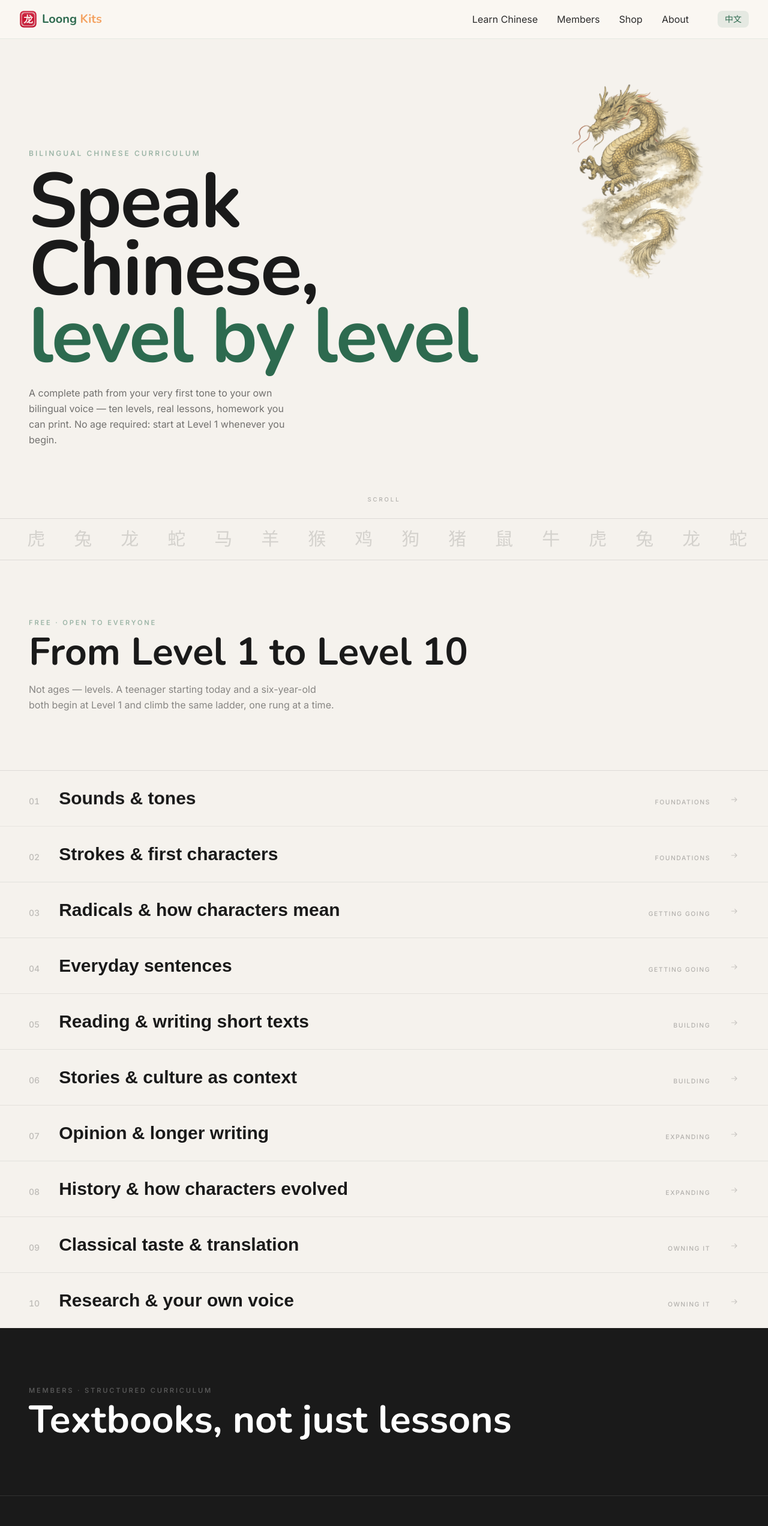
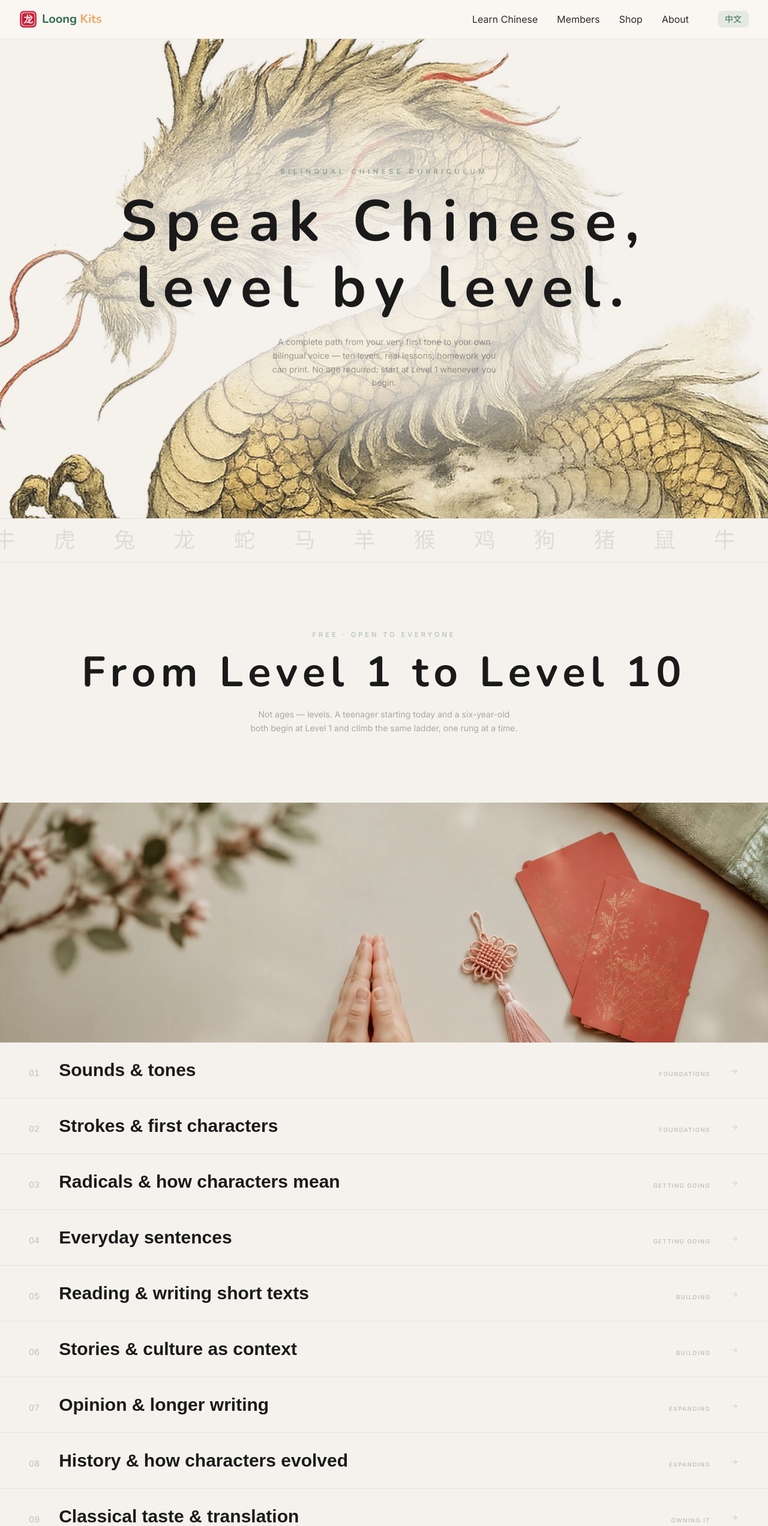
Before and after one commit to shixinwei999-ship-it/loongkits-site, a Next.js app: page / in a window 1280 px wide. Shown: the top 2544 px of the page at 60% size. Built offline with nearby package versions, Linux system fonts and the light colour scheme.

Commit message:
feat: dragon fills hero as full-bleed background with text overlay + stronger readability mask

```diff
--- a/src/components/pages/HomeContent.tsx
+++ b/src/components/pages/HomeContent.tsx
@@ -14,105 +14,110 @@ export function HomeContent() {
 
   return (
     <>
-      {/* ═══════════ HERO：Scope-style 超大排版 + 龙作为背景纹理 ═══════════ */}
-      <section className="relative min-h-screen flex flex-col justify-end overflow-hidden bg-[#f5f2ed]">
-        {/* 龙字 — 巨大背景纹理，呼吸动画 */}
-        <span
-          aria-hidden
-          className="calligraphy-pulse pointer-events-none absolute -right-[5%] top-[10%] select-none font-serif-sc text-[40vw] leading-[0.8] text-[#2d6a4f]/[0.04] sm:text-[35vw] lg:text-[30vw]"
-        >
-          龙
-        </span>
-
-        {/* 金龙图 — 右上角，小尺寸，作为点缀而非主角 */}
-        <div aria-hidden className="pointer-events-none absolute right-[3%] top-[8%] w-[28vw] max-w-[400px] opacity-60 sm:opacity-80">
-          <div className="dragon-breathe relative aspect-square w-full">
-            <Image src="/hero/golden-dragon.webp" alt="" fill sizes="28vw" className="object-contain" />
-          </div>
+      {/* ═══════════ HERO：龙做全屏背景 + 文字叠在上面 ═══════════ */}
+      <section className="relative flex min-h-screen flex-col items-center justify-center overflow-hidden bg-[#f5f2ed]">
+        {/* 龙 — 全屏背景，object-cover 铺满 */}
+        <div className="absolute inset-0">
+          <Image
+            src="/hero/golden-dragon.webp"
+            alt={lang === "en" ? "Golden Chinese dragon" : "金色中国龙"}
+            fill
+            priority
+            sizes="100vw"
+            className="object-cover object-[center_30%] opacity-90"
+          />
+          {/* 文字可读性遮罩 — 中心实白椭圆，边缘透出龙 */}
+          <div className="absolute inset-0 bg-[radial-gradient(ellipse_60%_50%_at_50%_48%,rgba(245,242,237,0.97),rgba(245,242,237,0.7)_55%,rgba(245,242,237,0.15)_80%,transparent)]" />
         </div>
 
-        {/* 主文字 — 占据整个视口下半部分 */}
-        <div className="relative z-10 px-5 pb-12 sm:px-8 sm:pb-16 lg:px-12 lg:pb-20">
+        {/* 文字 — 叠在龙上面 */}
+        <div className="relative z-10 px-5 text-center sm:px-8">
           <Reveal>
-            <p className="mb-4 font-inter text-[0.7rem] font-medium uppercase tracking-[0.25em] text-[#2d6a4f]/50 sm:text-xs">
-              {lang === "en" ? "Bilingual Chinese Curriculum" : "中英双语中文课程"}
+            <p className="mb-5 font-inter text-[0.6rem] font-medium uppercase tracking-[0.4em] text-[#2d6a4f]/50 sm:text-[0.7rem] sm:tracking-[0.5em]">
+              {lang === "en" ? "Bilingual Chinese Curriculum" : "中 英 双 语 中 文 课 程"}
             </p>
           </Reveal>
-          <Reveal delay={80}>
-            <h1 className="font-serif-sc text-[clamp(3rem,10vw,9rem)] font-bold leading-[0.88] tracking-[-0.02em] text-[#1a1a1a]">
+          <Reveal delay={100}>
+            <h1 className="font-serif-sc text-[clamp(2.2rem,7.5vw,6.5rem)] font-bold leading-[1.15] tracking-[0.1em] text-[#1a1a1a] sm:tracking-[0.15em]">
               {lang === "en" ? (
-                <>Speak<br />Chinese,<br /><span className="text-[#2d6a4f]">level by level</span></>
+                <>Speak Chinese,<br />level by level.</>
               ) : (
-                <>一级一级，<br /><span className="text-[#2d6a4f]">开口说中文</span></>
+                <>一级一级，<br />开口说中文。</>
               )}
             </h1>
           </Reveal>
-          <Reveal delay={160}>
-            <p className="mt-6 max-w-md text-sm leading-relaxed text-[#1a1a1a]/60 sm:text-base">
+          <Reveal delay={200}>
+            <p className="mx-auto mt-6 max-w-sm text-xs leading-relaxed text-[#1a1a1a]/40 sm:text-sm">
               {t.hero.subtitle}
             </p>
           </Reveal>
         </div>
 
         {/* 底部滚动提示 */}
-        <div className="relative z-10 flex items-center justify-center pb-6">
-          <span className="font-inter text-[0.6rem] font-medium uppercase tracking-[0.3em] text-[#1a1a1a]/30">
+        <div className="absolute bottom-8 left-1/2 z-10 -translate-x-1/2">
+          <span className="font-inter text-[0.6rem] font-medium uppercase tracking-[0.3em] text-[#1a1a1a]/25">
             {lang === "en" ? "Scroll" : "向下"}
           </span>
         </div>
       </section>
 
-      {/* ═══════════ 跑马灯：十二生肖 ═══════════ */}
-      <section className="overflow-hidden border-y border-[#1a1a1a]/10 bg-[#f5f2ed] py-4">
+      {/* ═══════════ 跑马灯 ═══════════ */}
+      <section className="overflow-hidden border-y border-[#1a1a1a]/8 bg-[#f5f2ed] py-4">
         <div className="marquee-track flex whitespace-nowrap">
           {[..."鼠牛虎兔龙蛇马羊猴鸡狗猪鼠牛虎兔龙蛇马羊猴鸡狗猪"].map((ch, i) => (
-            <span key={i} className="mx-6 font-serif-sc text-2xl text-[#1a1a1a]/15 sm:text-3xl">{ch}</span>
+            <span key={i} className="mx-8 font-serif-sc text-3xl text-[#1a1a1a]/10 sm:text-4xl">{ch}</span>
           ))}
         </div>
       </section>
 
-      {/* ═══════════ 板块一：免费学习 — Scope-style 大文字块 ═══════════ */}
+      {/* ═══════════ 板块一：免费学习 ═══════════ */}
       <section id="free-learn" className="scroll-mt-20 bg-[#f5f2ed]">
-        <div className="border-b border-[#1a1a1a]/10 px-5 py-16 sm:px-8 sm:py-24 lg:px-12">
+        {/* 居中大标题 */}
+        <div className="px-5 py-14 text-center sm:px-8 sm:py-20 lg:py-28">
           <Reveal>
-            <p className="mb-3 font-inter text-[0.7rem] font-medium uppercase tracking-[0.25em] text-[#2d6a4f]/50">
-              {lang === "en" ? "Free · Open to everyone" : "免费 · 所有人开放"}
+            <p className="mb-4 font-inter text-[0.6rem] font-medium uppercase tracking-[0.35em] text-[#2d6a4f]/35 sm:text-[0.7rem]">
+              {lang === "en" ? "Free · Open to everyone" : "免 费 · 所 有 人 开 放"}
             </p>
           </Reveal>
-          <Reveal delay={60}>
-            <h2 className="font-serif-sc text-[clamp(2rem,5vw,4.5rem)] font-bold leading-[0.9] text-[#1a1a1a]">
-              {lang === "en" ? "From Level 1\nto Level 10" : "从第 1 级\n到第 10 级"}
+          <Reveal delay={80}>
+            <h2 className="font-serif-sc text-[clamp(1.8rem,5.5vw,4.5rem)] font-bold leading-[1.1] tracking-[0.08em] text-[#1a1a1a] sm:tracking-[0.12em]">
+              {lang === "en" ? "From Level 1 to Level 10" : "从第 1 级 到第 10 级"}
             </h2>
           </Reveal>
-          <Reveal delay={120}>
-            <p className="mt-5 max-w-lg text-sm leading-relaxed text-[#1a1a1a]/50 sm:text-base">
+          <Reveal delay={140}>
+            <p className="mx-auto mt-5 max-w-md text-xs leading-relaxed text-[#1a1a1a]/35 sm:text-sm">
               {t.agePath.desc}
             </p>
           </Reveal>
         </div>
 
-        {/* 10 级 — 大文字索引列表，不是卡片网格 */}
+        {/* 全宽图 */}
+        <div className="relative w-full overflow-hidden" style={{ height: "clamp(30vh, 40vw, 50vh)" }}>
+          <Image src="/age-topics/prek-greet.webp" alt="" fill sizes="100vw" className="object-cover object-center" />
+        </div>
+
+        {/* 10 级列表 */}
         <div className="divide-y divide-[#1a1a1a]/8">
           {levels.map((lv, i) => {
             const band = getBand(lv.band);
             return (
-              <Reveal key={lv.n} delay={i * 30}>
+              <Reveal key={lv.n} delay={i * 25}>
                 <Link
                   href={`/learn/levels#lvl-${lv.n}`}
                   className="group flex items-baseline gap-4 px-5 py-5 transition-colors duration-300 hover:bg-[#2d6a4f]/[0.03] sm:gap-8 sm:px-8 sm:py-6 lg:px-12 lg:py-7"
                 >
-                  <span className="font-inter text-xs font-medium tabular-nums text-[#1a1a1a]/25 sm:text-sm">
+                  <span className="font-inter text-xs font-medium tabular-nums text-[#1a1a1a]/20 sm:text-sm">
                     {String(lv.n).padStart(2, "0")}
                   </span>
                   <span className="flex-1 font-serif-sc text-xl font-bold text-[#1a1a1a] transition-colors duration-300 group-hover:text-[#2d6a4f] sm:text-2xl lg:text-3xl">
                     {lv.title[lang]}
                   </span>
                   {band && (
-                    <span className="hidden font-inter text-[0.65rem] font-medium uppercase tracking-[0.15em] text-[#1a1a1a]/30 sm:block">
+                    <span className="hidden font-inter text-[0.6rem] font-medium uppercase tracking-[0.15em] text-[#1a1a1a]/25 sm:block">
                       {band.name[lang]}
                     </span>
                   )}
-                  <IconArrowRight size={16} className="text-[#1a1a1a]/20 transition-all duration-300 group-hover:translate-x-1 group-hover:text-[#2d6a4f]" />
+                  <IconArrowRight size={16} className="text-[#1a1a1a]/15 transition-all duration-300 group-hover:translate-x-1 group-hover:text-[#2d6a4f]" />
                 </Link>
               </Reveal>
             );
@@ -120,22 +125,29 @@ export function HomeContent() {
         </div>
       </section>
 
-      {/* ═══════════ 板块二：会员 — 三个大文字块 ═══════════ */}
+      {/* ═══════════ 板块二：会员 ═══════════ */}
       <section className="bg-[#1a1a1a] text-white">
-        <div className="border-b border-white/10 px-5 py-16 sm:px-8 sm:py-24 lg:px-12">
+        {/* 居中大标题 */}
+        <div className="px-5 py-14 text-center sm:px-8 sm:py-20 lg:py-28">
           <Reveal>
-            <p className="mb-3 font-inter text-[0.7rem] font-medium uppercase tracking-[0.25em] text-white/30">
-              {lang === "en" ? "Members · Structured Curriculum" : "会员 · 成套教材"}
+            <p className="mb-4 font-inter text-[0.6rem] font-medium uppercase tracking-[0.35em] text-white/20 sm:text-[0.7rem]">
+              {lang === "en" ? "Members · Structured Curriculum" : "会 员 · 成 套 教 材"}
             </p>
           </Reveal>
-          <Reveal delay={60}>
-            <h2 className="font-serif-sc text-[clamp(2rem,5vw,4.5rem)] font-bold leading-[0.9] text-white">
-              {lang === "en" ? "Textbooks,\nnot just lessons" : "是教材，\n不只是课"}
+          <Reveal delay={80}>
+            <h2 className="font-serif-sc text-[clamp(1.8rem,5.5vw,4.5rem)] font-bold leading-[1.1] tracking-[0.08em] text-white sm:tracking-[0.12em]">
+              {lang === "en" ? "Textbooks, not just lessons" : "是教材，不只是课"}
             </h2>
           </Reveal>
         </div>
 
-        <div className="divide-y divide-white/10">
+        {/* 全宽图 */}
+        <div className="relative w-full overflow-hidden" style={{ height: "clamp(30vh, 40vw, 50vh)" }}>
+          <Image src="/age-topics/g68-region.webp" alt="" fill sizes="100vw" className="object-cover object-center" />
+        </div>
+
+        {/* 列表 */}
+        <div className="divide-y divide-white/8">
           {[
             { href: "/members?tab=kids", num: "01", title: { en: "Kids", zh: "儿童" }, desc: { en: "Pre-K to Grade 6 — textbook-style units with poems, stories, and tests", zh: "学前到六年级 — 教材式单元，含古诗、故事、试卷" } },
             { href: "/members?tab=self", num: "02", title: { en: "Self-Study", zh: "自学" }, desc: { en: "Beginner to Advanced, HSK-aligned — for teens and adults", zh: "入门到高级，对标 HSK — 适合青少年和成人" } },
@@ -146,35 +158,42 @@ export function HomeContent() {
                 href={item.href}
                 className="group flex items-baseline gap-4 px-5 py-8 transition-colors duration-300 hover:bg-white/[0.03] sm:gap-8 sm:px-8 sm:py-10 lg:px-12 lg:py-12"
               >
-                <span className="font-inter text-xs font-medium tabular-nums text-white/20 sm:text-sm">{item.num}</span>
+                <span className="font-inter text-xs font-medium tabular-nums text-white/15 sm:text-sm">{item.num}</span>
                 <div className="flex-1">
                   <h3 className="font-serif-sc text-2xl font-bold text-white transition-colors duration-300 group-hover:text-[#d4a853] sm:text-3xl lg:text-4xl">
                     {item.title[lang]}
                   </h3>
-                  <p className="mt-2 max-w-md text-sm text-white/40">{item.desc[lang]}</p>
+                  <p className="mt-2 max-w-md text-sm text-white/30">{item.desc[lang]}</p>
                 </div>
-                <IconArrowRight size={20} className="text-white/20 transition-all duration-300 group-hover:translate-x-1 group-hover:text-[#d4a853]" />
+                <IconArrowRight size={20} className="text-white/15 transition-all duration-300 group-hover:translate-x-1 group-hover:text-[#d4a853]" />
               </Link>
             </Reveal>
           ))}
         </div>
       </section>
 
-      {/* ═══════════ 板块三：商城 — 简洁列表 ═══════════ */}
+      {/* ═══════════ 板块三：商城 ═══════════ */}
       <section className="bg-[#f5f2ed]">
-        <div className="border-b border-[#1a1a1a]/10 px-5 py-16 sm:px-8 sm:py-24 lg:px-12">
+        {/* 居中大标题 */}
+        <div className="px-5 py-14 text-center sm:px-8 sm:py-20 lg:py-28">
           <Reveal>
-            <p className="mb-3 font-inter text-[0.7rem] font-medium uppercase tracking-[0.25em] text-[#2d6a4f]/50">
-              {lang === "en" ? "Shop · Printable Downloads" : "商城 · 可打印下载"}
+            <p className="mb-4 font-inter text-[0.6rem] font-medium uppercase tracking-[0.35em] text-[#2d6a4f]/35 sm:text-[0.7rem]">
+              {lang === "en" ? "Shop · Printable Downloads" : "商 城 · 可 打 印 下 载"}
             </p>
           </Reveal>
-          <Reveal delay={60}>
-            <h2 className="font-serif-sc text-[clamp(2rem,5vw,4.5rem)] font-bold leading-[0.9] text-[#1a1a1a]">
-              {lang === "en" ? "Test packs\n& workbooks" : "试卷包\n与练习册"}
+          <Reveal delay={80}>
+            <h2 className="font-serif-sc text-[clamp(1.8rem,5.5vw,4.5rem)] font-bold leading-[1.1] tracking-[0.08em] text-[#1a1a1a] sm:tracking-[0.12em]">
+              {lang === "en" ? "Test packs & workbooks" : "试卷包 与练习册"}
             </h2>
           </Reveal>
         </div>
 
+        {/* 全宽图 */}
+        <div className="relative w-full overflow-hidden" style={{ height: "clamp(30vh, 40vw, 50vh)" }}>
+          <Image src="/age-topics/g15-reunion.webp" alt="" fill sizes="100vw" className="object-cover object-center" />
+        </div>
+
+        {/* 列表 */}
         <div className="divide-y divide-[#1a1a1a]/8">
           {[
             { title: { en: "Test Packs", zh: "试卷包" }, price: "$2.99–3.99", desc: { en: "By grade, 3 tests each", zh: "按年级，每包 3 份" } },
@@ -190,9 +209,9 @@ export function HomeContent() {
                 <span className="flex-1 font-serif-sc text-xl font-bold text-[#1a1a1a] transition-colors duration-300 group-hover:text-[#2d6a4f] sm:text-2xl lg:text-3xl">
                   {item.title[lang]}
                 </span>
-                <span className="hidden font-inter text-xs text-[#1a1a1a]/30 sm:block">{item.desc[lang]}</span>
+                <span className="hidden font-inter text-xs text-[#1a1a1a]/25 sm:block">{item.desc[lang]}</span>
                 <span className="font-inter text-sm font-medium text-[#b3121f]">{item.price}</span>
-                <IconArrowRight size={16} className="text-[#1a1a1a]/20 transition-all duration-300 group-hover:translate-x-1 group-hover:text-[#2d6a4f]" />
+                <IconArrowRight size={16} className="text-[#1a1a1a]/15 transition-all duration-300 group-hover:translate-x-1 group-hover:text-[#2d6a4f]" />
               </Link>
             </Reveal>
           ))}
```
Also changed, not shown: public/hero/golden-dragon-square.webp (added), public/hero/golden-dragon.webp.
